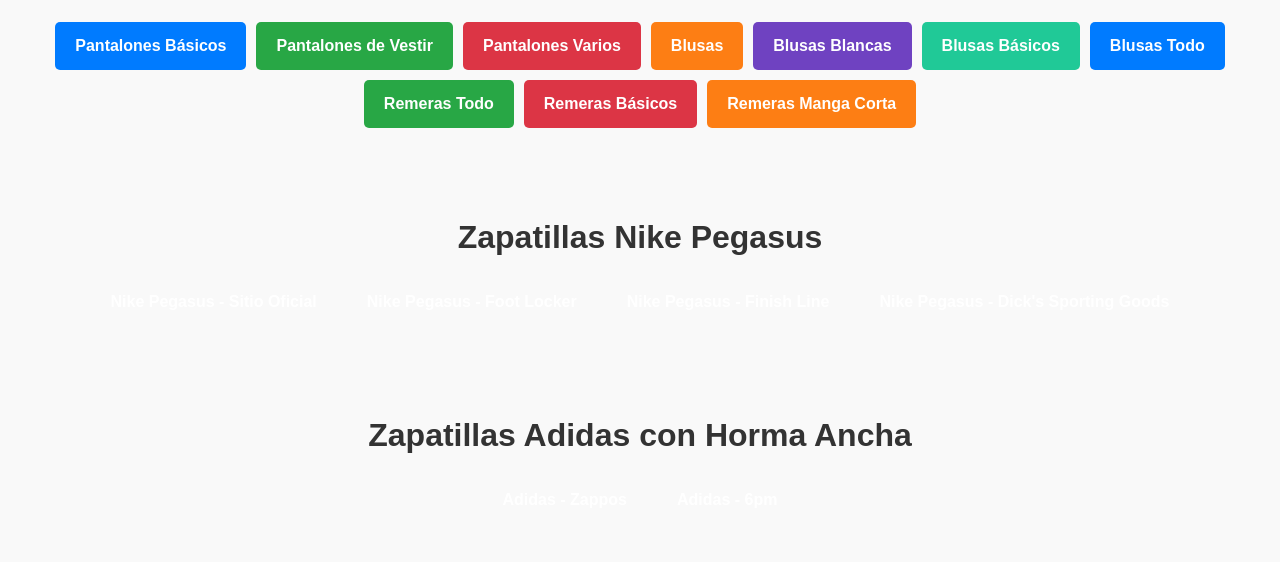
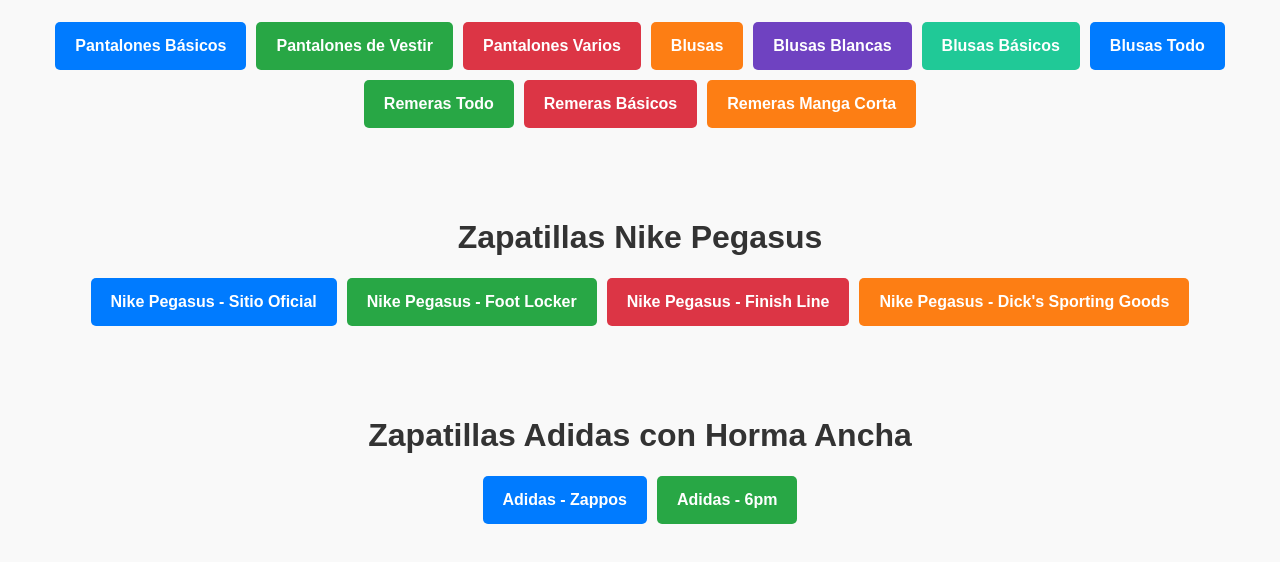
Before and after one commit to egwiazda/Ropa, a plain HTML site: page index.html in a window 1280 px wide. Shown: the part 206-768 px from the top of the page. Drawn offline with Linux system fonts and the light colour scheme.

Commit message:
Update index.html

```diff
--- a/index.html
+++ b/index.html
@@ -66,10 +66,10 @@
     <!-- Nuevos botones para Nike Pegasus -->
     <h1>Zapatillas Nike Pegasus</h1>
     <div class="container">
-        <a href="https://www.nike.com/w/womens-pegasus-1lstqz5e1x6z88difz8nexh" class="button">Nike Pegasus - Sitio Oficial</a>
-        <a href="https://www.footlocker.com/" class="button">Nike Pegasus - Foot Locker</a>
-        <a href="https://www.finishline.com/" class="button">Nike Pegasus - Finish Line</a>
-        <a href="https://www.dickssportinggoods.com/" class="button">Nike Pegasus - Dick's Sporting Goods</a>
+        <a href="https://www.nike.com/w/womens-pegasus-1lstqz5e1x6z88difz8nexh" target="_blank"  class="button blue">Nike Pegasus - Sitio Oficial</a>
+        <a href="https://www.footlocker.com/" target="_blank"  class="button green">Nike Pegasus - Foot Locker</a>
+        <a href="https://www.finishline.com/" target="_blank"  class="button red ">Nike Pegasus - Finish Line</a>
+        <a href="https://www.dickssportinggoods.com/" target="_blank"  class="button orange">Nike Pegasus - Dick's Sporting Goods</a>
     </div>
 
     <div class="spacer"></div> <!-- Espacio para separar las secciones -->
@@ -77,8 +77,8 @@
     <!-- Nuevos botones para Adidas con horma ancha -->
     <h1>Zapatillas Adidas con Horma Ancha</h1>
     <div class="container">
-        <a href="https://www.zappos.com/women-shoes" class="button">Adidas - Zappos</a>
-        <a href="https://www.6pm.com/women-shoes" class="button">Adidas - 6pm</a>
+        <a href="https://www.zappos.com/women-shoes" target="_blank" class="button blue">Adidas - Zappos</a>
+        <a href="https://www.6pm.com/women-shoes" target="_blank" class="button green ">Adidas - 6pm</a>
     </div>
 </body>
 </html>
```
